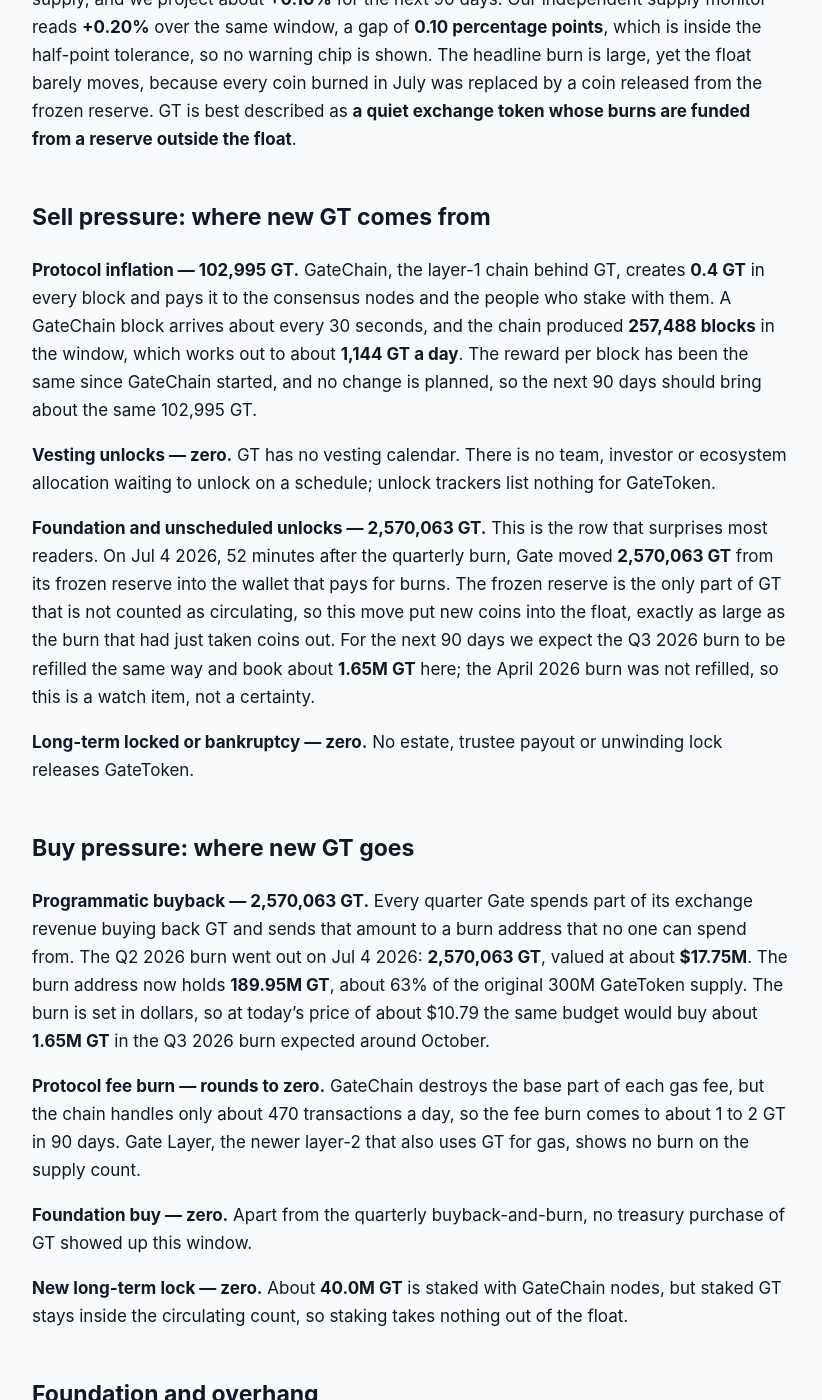
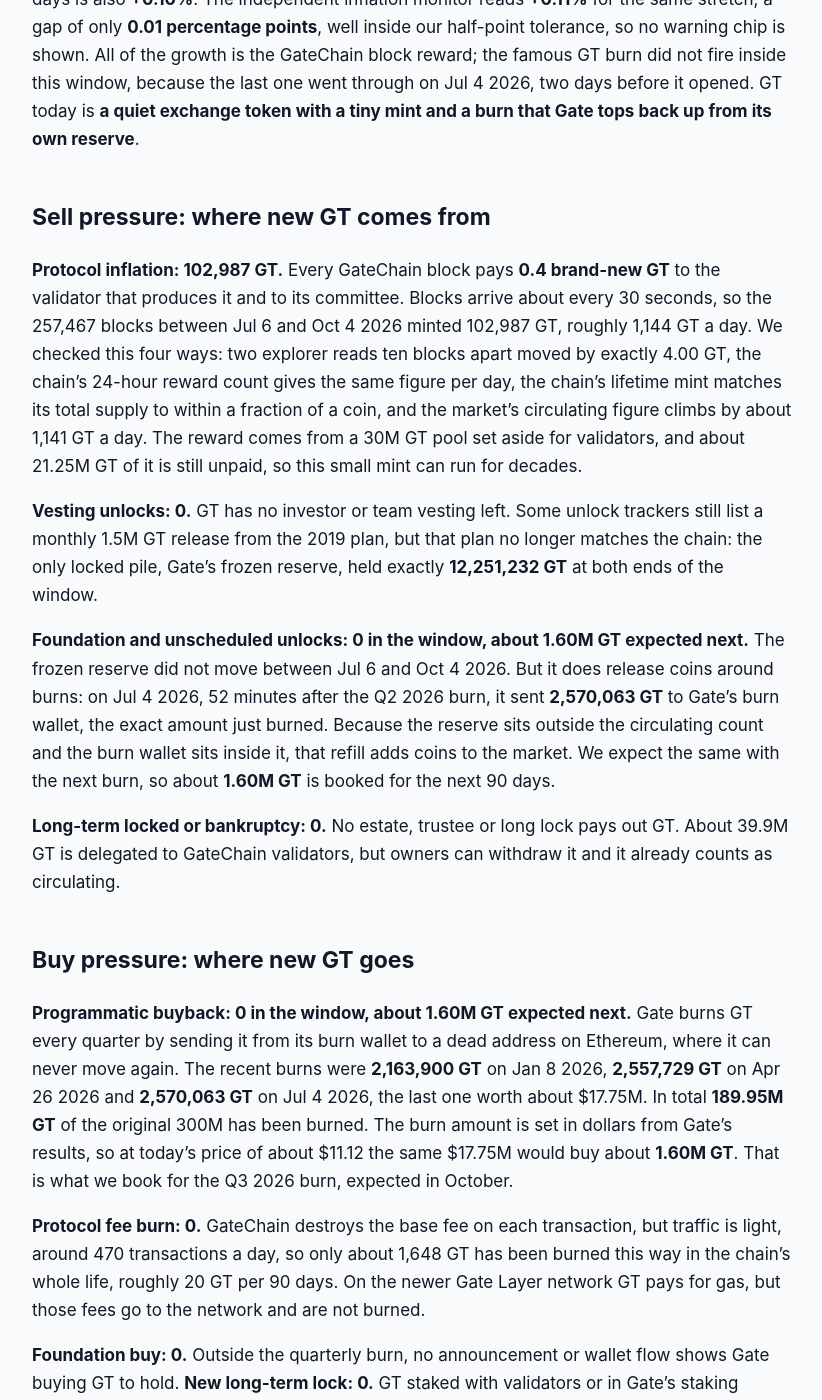
Before and after one commit to jeevansongmy-spec/mrnasdog-articles, a Jekyll site: the page built from crypto/gt-pressure-framework.md, in a window 1280 px wide and 1400 px high, scrolled down 501 px. Shown: the whole window, without its empty margins (228-1050 px from the left). Built offline with Jekyll 4.4.1, drawn with Linux system fonts in a browser that asks for light colours; some of the changed text lies outside the part shown.

Commit message:
publish: crypto/gt-pressure-framework

```diff
--- a/crypto/gt-pressure-framework.md
+++ b/crypto/gt-pressure-framework.md
@@ -1,6 +1,6 @@
 ---
-title: "GT Inflation Analysis · September 2026 · Mixed flows · supply roughly steady"
-description: "GT supply is roughly steady: +0.10% over 90 days. GateChain mints 0.4 GT a block, and the 2.57M GT quarterly burn was refilled from a frozen 12.25M GT reserve."
+title: "GT Inflation Analysis · October 2026 · Mixed flows · supply roughly steady"
+description: "GT supply is roughly steady: +0.10% in 90 days. GateChain mints 0.4 GT a block (102,987 GT); Gate's quarterly burn is refilled from a 12.25M GT reserve."
 canonical_url: "https://mrnasdog.com/research/gt/inflation"
 tags: ["crypto", "gt", "gate", "exchange-token"]
 published: true
@@ -8,58 +8,56 @@ published: true
 
 > Originally published at **[mrnasdog.com/research/gt/inflation](https://mrnasdog.com/research/gt/inflation)** by MrNasdog.
 
-# GT Inflation Analysis · September 2026 · Mixed flows · supply roughly steady
+# GT Inflation Analysis · October 2026 · Mixed flows · supply roughly steady
 
-The MrNasdog Pressure Framework reads GateToken (GT) at **+0.10% net** over the trailing 90 days and about **+0.10%** over the next 90. GateChain block rewards created **102,995 GT**, and Gate's quarterly buyback burned **2,570,063 GT** — but Gate refilled the burn wallet from its frozen reserve with exactly **2,570,063 GT** the same night, so the burn and the refill cancel out on the circulating count. The monitor reads **+0.20%**, well within range.
+**GT is roughly flat on supply.** In the 90 days to Oct 4 2026, GateChain's block reward created **102,987 GT** and no Gate burn landed inside the window, so supply grew **+0.10%** against **106.65M GT** in circulation. The next 90 days read the same **+0.10%**: the expected October burn of about **1.60M GT** should be matched by a refill from Gate's frozen reserve, as it was in July. The monitor reads **+0.11%**, so the two agree.
 
 ## The verdict, in one paragraph
 
-Over the 90 days to Sep 29 2026, GT supply grew by **+0.10%** of its **106.64M GT** circulating supply, and we project about **+0.10%** for the next 90 days. Our independent supply monitor reads **+0.20%** over the same window, a gap of **0.10 percentage points**, which is inside the half-point tolerance, so no warning chip is shown. The headline burn is large, yet the float barely moves, because every coin burned in July was replaced by a coin released from the frozen reserve. GT is best described as **a quiet exchange token whose burns are funded from a reserve outside the float**.
+GateToken (GT) supply rose **+0.10%** over the last 90 days, and our projection for the next 90 days is also **+0.10%**. The independent inflation monitor reads **+0.11%** for the same stretch, a gap of only **0.01 percentage points**, well inside our half-point tolerance, so no warning chip is shown. All of the growth is the GateChain block reward; the famous GT burn did not fire inside this window, because the last one went through on Jul 4 2026, two days before it opened. GT today is **a quiet exchange token with a tiny mint and a burn that Gate tops back up from its own reserve**.
 
 ## Sell pressure: where new GT comes from
 
-**Protocol inflation — 102,995 GT.** GateChain, the layer-1 chain behind GT, creates **0.4 GT** in every block and pays it to the consensus nodes and the people who stake with them. A GateChain block arrives about every 30 seconds, and the chain produced **257,488 blocks** in the window, which works out to about **1,144 GT a day**. The reward per block has been the same since GateChain started, and no change is planned, so the next 90 days should bring about the same 102,995 GT.
+**Protocol inflation: 102,987 GT.** Every GateChain block pays **0.4 brand-new GT** to the validator that produces it and to its committee. Blocks arrive about every 30 seconds, so the 257,467 blocks between Jul 6 and Oct 4 2026 minted 102,987 GT, roughly 1,144 GT a day. We checked this four ways: two explorer reads ten blocks apart moved by exactly 4.00 GT, the chain's 24-hour reward count gives the same figure per day, the chain's lifetime mint matches its total supply to within a fraction of a coin, and the market's circulating figure climbs by about 1,141 GT a day. The reward comes from a 30M GT pool set aside for validators, and about 21.25M GT of it is still unpaid, so this small mint can run for decades.
 
-**Vesting unlocks — zero.** GT has no vesting calendar. There is no team, investor or ecosystem allocation waiting to unlock on a schedule; unlock trackers list nothing for GateToken.
+**Vesting unlocks: 0.** GT has no investor or team vesting left. Some unlock trackers still list a monthly 1.5M GT release from the 2019 plan, but that plan no longer matches the chain: the only locked pile, Gate's frozen reserve, held exactly **12,251,232 GT** at both ends of the window.
 
-**Foundation and unscheduled unlocks — 2,570,063 GT.** This is the row that surprises most readers. On Jul 4 2026, 52 minutes after the quarterly burn, Gate moved **2,570,063 GT** from its frozen reserve into the wallet that pays for burns. The frozen reserve is the only part of GT that is not counted as circulating, so this move put new coins into the float, exactly as large as the burn that had just taken coins out. For the next 90 days we expect the Q3 2026 burn to be refilled the same way and book about **1.65M GT** here; the April 2026 burn was not refilled, so this is a watch item, not a certainty.
+**Foundation and unscheduled unlocks: 0 in the window, about 1.60M GT expected next.** The frozen reserve did not move between Jul 6 and Oct 4 2026. But it does release coins around burns: on Jul 4 2026, 52 minutes after the Q2 2026 burn, it sent **2,570,063 GT** to Gate's burn wallet, the exact amount just burned. Because the reserve sits outside the circulating count and the burn wallet sits inside it, that refill adds coins to the market. We expect the same with the next burn, so about **1.60M GT** is booked for the next 90 days.
 
-**Long-term locked or bankruptcy — zero.** No estate, trustee payout or unwinding lock releases GateToken.
+**Long-term locked or bankruptcy: 0.** No estate, trustee or long lock pays out GT. About 39.9M GT is delegated to GateChain validators, but owners can withdraw it and it already counts as circulating.
 
 ## Buy pressure: where new GT goes
 
-**Programmatic buyback — 2,570,063 GT.** Every quarter Gate spends part of its exchange revenue buying back GT and sends that amount to a burn address that no one can spend from. The Q2 2026 burn went out on Jul 4 2026: **2,570,063 GT**, valued at about **$17.75M**. The burn address now holds **189.95M GT**, about 63% of the original 300M GateToken supply. The burn is set in dollars, so at today's price of about $10.79 the same budget would buy about **1.65M GT** in the Q3 2026 burn expected around October.
+**Programmatic buyback: 0 in the window, about 1.60M GT expected next.** Gate burns GT every quarter by sending it from its burn wallet to a dead address on Ethereum, where it can never move again. The recent burns were **2,163,900 GT** on Jan 8 2026, **2,557,729 GT** on Apr 26 2026 and **2,570,063 GT** on Jul 4 2026, the last one worth about $17.75M. In total **189.95M GT** of the original 300M has been burned. The burn amount is set in dollars from Gate's results, so at today's price of about $11.12 the same $17.75M would buy about **1.60M GT**. That is what we book for the Q3 2026 burn, expected in October.
 
-**Protocol fee burn — rounds to zero.** GateChain destroys the base part of each gas fee, but the chain handles only about 470 transactions a day, so the fee burn comes to about 1 to 2 GT in 90 days. Gate Layer, the newer layer-2 that also uses GT for gas, shows no burn on the supply count.
+**Protocol fee burn: 0.** GateChain destroys the base fee on each transaction, but traffic is light, around 470 transactions a day, so only about 1,648 GT has been burned this way in the chain's whole life, roughly 20 GT per 90 days. On the newer Gate Layer network GT pays for gas, but those fees go to the network and are not burned.
 
-**Foundation buy — zero.** Apart from the quarterly buyback-and-burn, no treasury purchase of GT showed up this window.
-
-**New long-term lock — zero.** About **40.0M GT** is staked with GateChain nodes, but staked GT stays inside the circulating count, so staking takes nothing out of the float.
+**Foundation buy: 0.** Outside the quarterly burn, no announcement or wallet flow shows Gate buying GT to hold. **New long-term lock: 0.** GT staked with validators or in Gate's staking products can be taken back, so it still counts as circulating.
 
 ## Foundation and overhang
 
-The largest overhang is Gate's **frozen reserve of 12.25M GT**, the only GateToken held outside the circulating count. It started this window at 14.82M GT and paid out the 2.57M GT refill; it has no published release rule. It holds enough to refill about five more burns the size of July's. Two more Gate-linked wallets are watched even though they already count as circulating: the burn wallet, which holds **12.62M GT** and ended the window where it started, and a wallet that received **52.40M GT** in January 2026 and has not moved since. Each is read on-chain every day. If any of these balances falls between refreshes, the outflow enters the foundation row at the next refresh.
+Three Gate piles matter for GT supply. The **frozen reserve** holds **12.25M GT** and is the only GT counted outside the market; it fell from 30M in January 2026 (a 15.18M GT release on Jan 20 2026) and by 2.57M on Jul 4 2026. The **burn wallet** holds **12.62M GT** and pays every quarterly burn. A large Gate wallet filled in January 2026 holds **52.40M GT** and has not moved since. The last two already count as circulating, so a move out of them changes nothing in our count; only a release from the frozen reserve adds supply. On top of that, about 21.25M GT of validator rewards is still unpaid and comes out at 0.4 GT per block. We read these balances on-chain at every rebuild. If the frozen reserve's balance falls between refreshes, the outflow enters Sell #3 at the next refresh.
 
 ## How GT compares to other exchange tokens
 
-Exchange tokens usually share one design: the exchange buys its own coin with part of its revenue and destroys it. What sets GT apart is where the burned coins come from. When an exchange buys coins on the market and destroys them, the circulating supply shrinks by the full amount. On GT, the July burn was matched by a release from a reserve that was never counted as circulating, so the float stayed flat. The burn shrinks the total supply of GateToken; it does not shrink the number of coins that can trade.
+GT belongs to the family of exchange tokens: coins issued by a trading platform that shrink their supply with regular burns. BNB runs a quarterly auto-burn tied to its price and block count and also burns part of its gas fees, so its supply falls a little every quarter. OKB made a very large one-time burn and fixed its supply. GT sits in between: a quarterly burn funded from Gate's results, plus a tiny block reward on GateChain that keeps minting new coins.
 
-GT also differs from exchange tokens with no chain of their own. GateChain keeps paying block rewards, so a small, steady mint of about 1,144 GT a day sits under everything else. That mint is only about 0.39% of supply a year, far below the reward rates of most proof-of-stake layer-1 chains, but it means GT's supply only falls when a burn is paid from coins already in the float.
+The difference that matters most is where the burned coins come from. When an exchange buys its token on the market and burns it, the float shrinks. GT's July burn came out of a wallet that was refilled the same day from a frozen reserve that was never counted as circulating, so the market float did not shrink at all. That is why GT reads close to flat even though more than 63% of its original supply has been burned. Once the 12.25M GT reserve runs dry, about five burns of the July size from now, burns would start to shrink the float for real.
 
 ## What to watch in the next 90 days
 
-First, the **Q3 2026 burn**, expected around October 2026 — no date is announced yet. At today's price the same dollar budget as Q2 is about 1.65M GT.
+**The Q3 2026 burn, expected in October 2026.** Gate has not announced the date or size yet; we book about 1.60M GT at today's price.
 
-Second, **whether the frozen reserve refills the burn wallet again**. If it does, the float stays roughly flat, as in July; if it does not, as in April 2026, the burn comes out of the float and next-90-day supply would fall by about 1.45%.
+**Whether the reserve refills the burn wallet again.** In July it did; in April it did not. If the next burn is not refilled, our next-90-day reading drops from **+0.10%** to about **-1.40%**.
 
-Third, the **frozen reserve balance of 12.25M GT**. Any outflow that is not paired with a burn would add straight to circulating supply.
+**Gate's platform reveal at TOKEN2049 Singapore, Oct 7–8 2026.** Any change to how GT is burned, staked or used as gas would show up in the next rebuild.
 
-Fourth, the **GateChain block reward**. It has stayed at 0.4 GT a block; any change would move the one steady source of new GT.
+**The Q4 2026 burn, likely in January 2027.** It probably falls just after this 90-day window, so it is not counted yet.
 
 ## Summary
 
-The MrNasdog Pressure Framework reads GateToken at **+0.10% net** over 90 days and about the same next: mixed flows, supply roughly steady. GateChain minted **102,995 GT** in 90 days, and the **2,570,063 GT** July buyback burn was offset by an equal release from Gate's frozen reserve, which still holds **12.25M GT**. The key risk to this reading runs both ways: a burn that is not refilled would shrink the float by more than 1%, while reserve coins released without a burn would add to it. The reserve is the ceiling on how many more burns can be refilled this way.
+GateToken (GT) supply is roughly steady: **+0.10%** over the last 90 days and about the same for the next 90, against a monitor reading of **+0.11%**. The only new GT is GateChain's 0.4 GT block reward, about **102,987 GT** per quarter. Gate's quarterly burn removes millions of GT on paper, but the latest one was refilled from a 12.25M GT frozen reserve that sits outside the market, so it did not shrink the circulating float. The key risk to this reading is the reserve itself: whether Gate keeps refilling burns from it, and what happens to it once the burns use it up.
 
 ---
 
-*MrNasdog Pressure Framework analysis of GT, Metric 1 — Inflation. Data + explanation only. Not financial advice. Checked Sep 29 2026.*
+*MrNasdog Pressure Framework analysis of GT, Metric 1 — Inflation. Data + explanation only. Not financial advice. Checked Oct 4 2026.*
```
